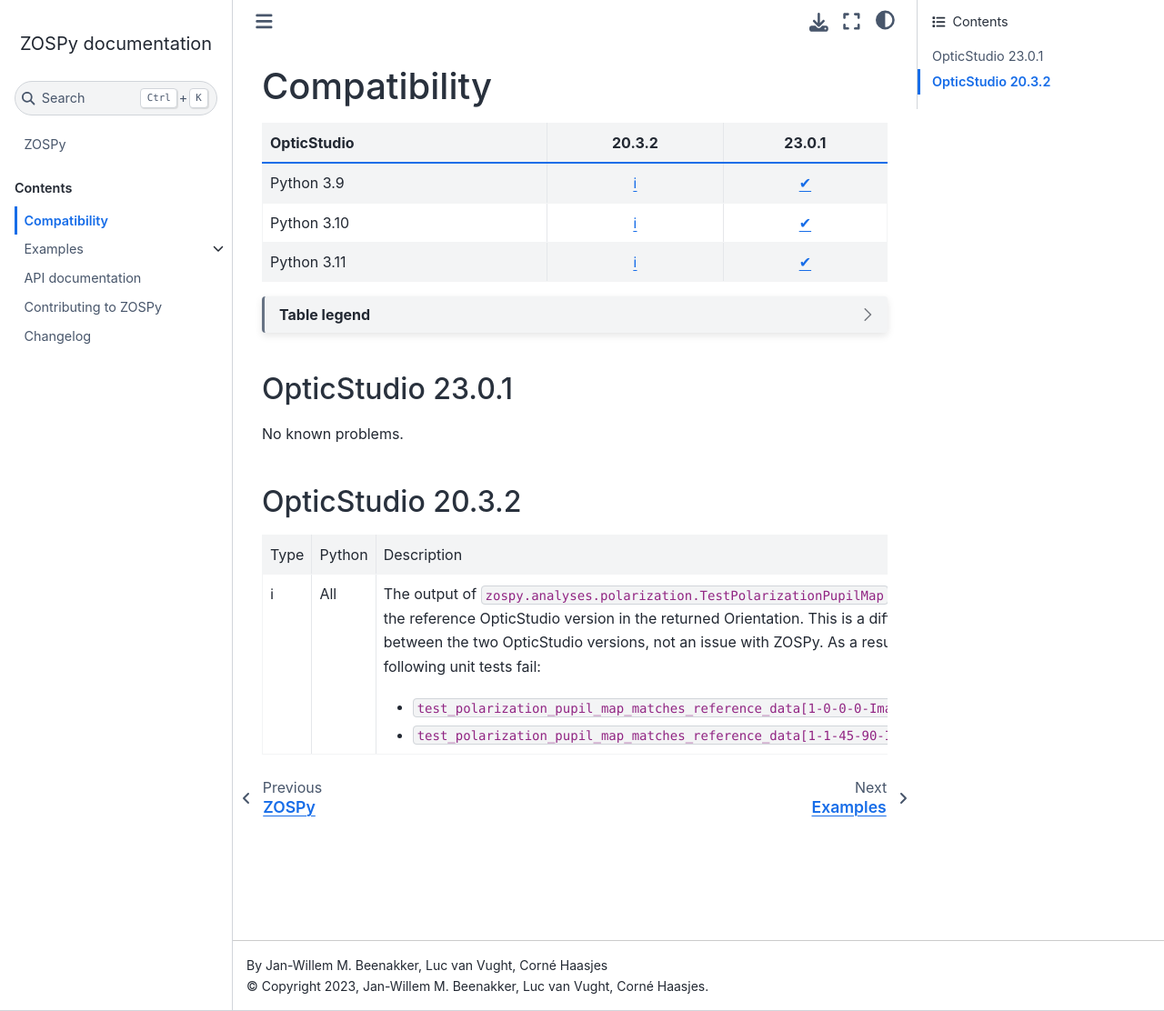
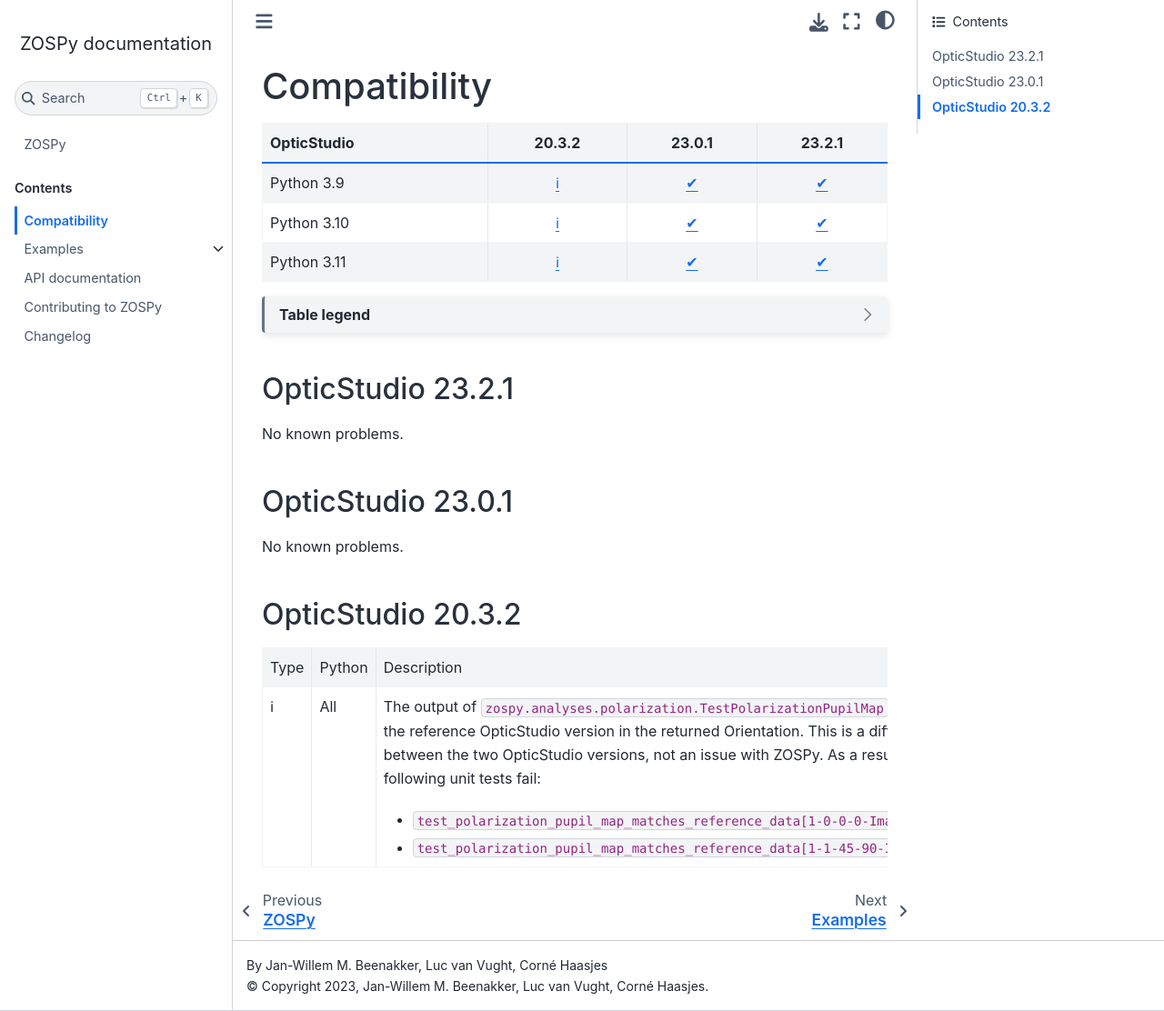
Before and after one commit to MREYE-LUMC/ZOSPy, a Sphinx documentation site: the page built from docs/compatibility.md, in a window 1280 px wide and 1112 px high. Shown: the whole window at 91% size. Built offline with Sphinx 7.4.7 and the Sphinx Book theme 1.1.4, drawn with Linux system fonts in a browser that asks for light colours; pages that are not in the unit, such as notebooks, are missing from menus.

Commit message:
Do not revert changes in documentation

````diff
--- a/docs/compatibility.md
+++ b/docs/compatibility.md
@@ -2,6 +2,11 @@
 
 ```{include} compatibility_table.md
 ```
+
+(compatibility/23-2-1)=
+## OpticStudio 23.2.1
+
+No known problems.
 
 (compatibility/23-0-1)=
 ## OpticStudio 23.0.1
--- a/docs/compatibility_table.md
+++ b/docs/compatibility_table.md
@@ -1,8 +1,8 @@
-| OpticStudio |   20.3.2    |   23.0.1    |
-|-------------|:-----------:|:-----------:|
-| Python 3.9  | [ℹ][20.3.2] | [✔][23.0.1] |
-| Python 3.10 | [ℹ][20.3.2] | [✔][23.0.1] |
-| Python 3.11 | [ℹ][20.3.2] | [✔][23.0.1] |
+| OpticStudio |   20.3.2    |   23.0.1    | 23.2.1       |
+|-------------|:-----------:|:-----------:|:------------:|
+| Python 3.9  | [ℹ][20.3.2] | [✔][23.0.1] | [✔][23.2.1] |
+| Python 3.10 | [ℹ][20.3.2] | [✔][23.0.1] | [✔][23.2.1] |
+| Python 3.11 | [ℹ][20.3.2] | [✔][23.0.1] | [✔][23.2.1] |
 
 :::{dropdown} Table legend
 ✔: This version works without problems.
@@ -11,5 +11,6 @@
 ❌: ZOSPy does not work at all.
 :::
 
+[23.2.1]: compatibility/23-2-1
 [23.0.1]: compatibility/23-0-1
 [20.3.2]: compatibility/20-3-2
````
Also changed, not shown: README.md (+5 -5 lines).
